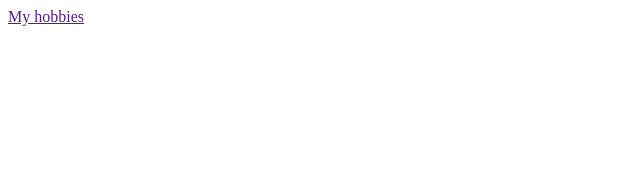
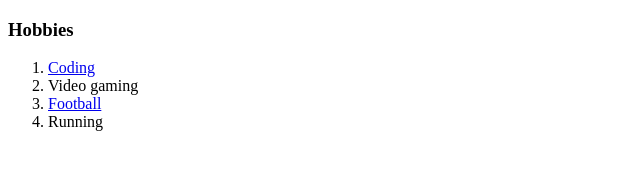
Before and after one commit to Darez-maker/UDEMY-FIRST-WORK, a plain HTML site: page HTML PERSONAL SITE/hobby.html in a window 1280 px wide. Shown: the whole page, without its empty margins (0-640 px from the left). Drawn offline with Linux system fonts and the light colour scheme.

Commit message:
correction on hubby.html

```diff
--- a/HTML PERSONAL SITE/hobby.html
+++ b/HTML PERSONAL SITE/hobby.html
@@ -6,6 +6,12 @@
     <title>My hobbies</title>
 </head>
 <body>
-   <a href="">My hobbies</a>
+    <h3>Hobbies</h3>
+    <ol>
+      <li>  <a href="www.codepen.com">Coding</a></li>
+        <li>Video gaming</li>
+      <li> <a href="www.premierleague.com">Football</a> </li>
+        <li>Running</li>
+    </ol>
 </body>
 </html>
```
Also changed, not shown: HTML PERSONAL SITE/index.html (+1 -7 lines).
